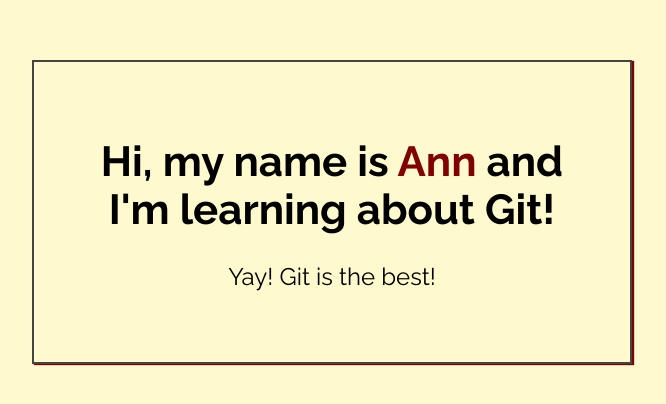
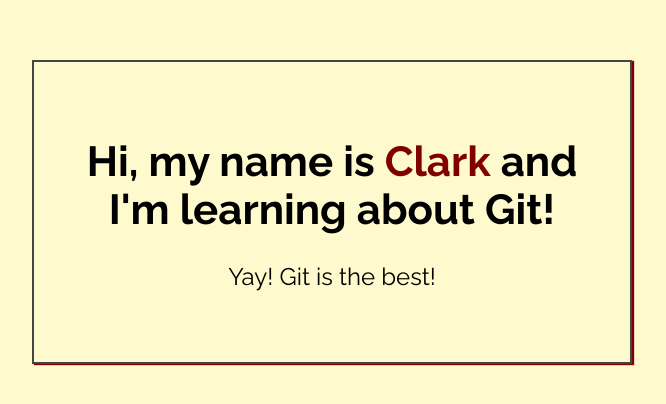
Before and after one commit to bread-bearer/first-repo, a plain HTML site: page index.html in a window 1280 px wide. Shown: the part 188-592 px from the top of the page, without its empty margins (308-974 px from the left). Drawn offline with Linux system fonts and the light colour scheme.

Commit message:
Added name to index.html

```diff
--- a/index.html
+++ b/index.html
@@ -14,7 +14,7 @@
 <body>
 
     <div class="greeting">
-        <h1>Hi, my name is <span class="highlight">Ann</span> and I'm learning about Git! </h1>
+        <h1>Hi, my name is <span class="highlight">Clark</span> and I'm learning about Git! </h1>
 
         <p>Yay! Git is the best!</p>
     </div>
```
